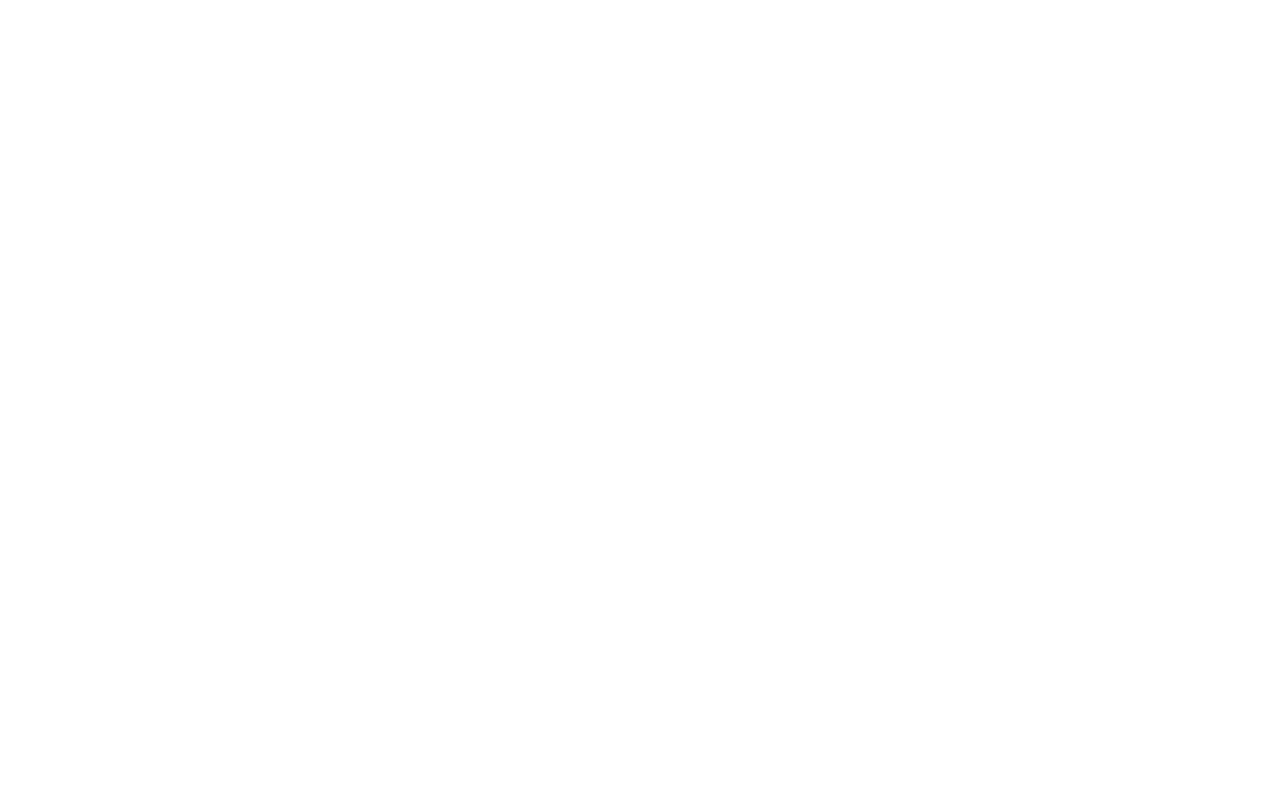
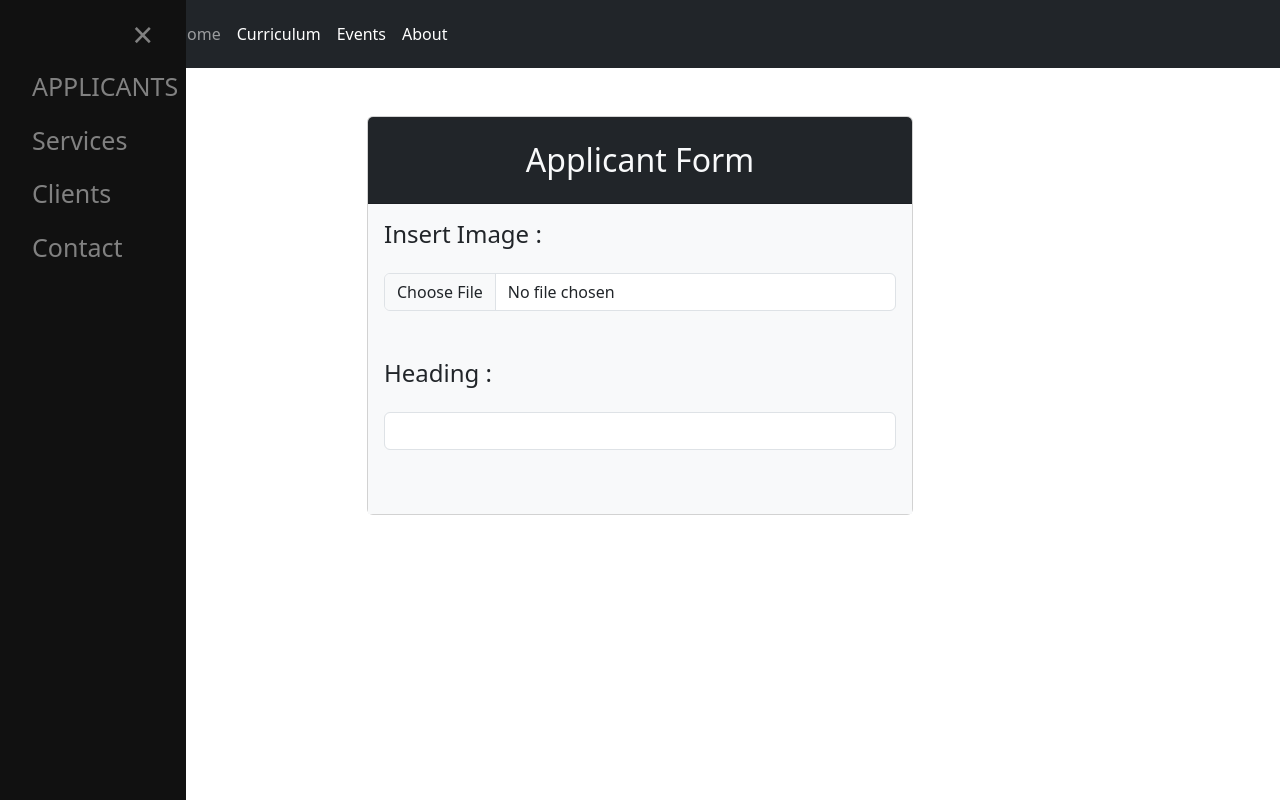
Before and after one commit to Tahapithewan/aerozef, a React (Create React App) app: page /applicants in a window 1280 px wide. Before the commit this address had no page. Built offline with nearby package versions, Linux system fonts and the light colour scheme.

Commit message:
SideBar updated

```diff
--- a/package.json
+++ b/package.json
@@ -6,11 +6,13 @@
     "@testing-library/jest-dom": "^5.16.5",
     "@testing-library/react": "^13.4.0",
     "@testing-library/user-event": "^13.5.0",
+    "formik": "^2.4.1",
     "react": "^18.2.0",
     "react-dom": "^18.2.0",
     "react-router-dom": "^6.11.2",
     "react-scripts": "5.0.1",
-    "web-vitals": "^2.1.4"
+    "web-vitals": "^2.1.4",
+    "yup": "^1.2.0"
   },
   "scripts": {
     "start": "react-scripts start",
--- /dev/null
+++ b/src/modules/user/components/pages/Applicants/Applicants.jsx
@@ -0,0 +1,47 @@
+import React from 'react'
+import { useFormik } from 'formik'
+import Navbar from '../../shared/Navbar/Navbar'
+const Applicants = () => {
+    let FormValues = {
+        image : "",
+        heading : "",
+        description : "" ,
+    }
+    let {handleSubmit , handleChange ,touched ,errors} = useFormik({
+        initialValues : FormValues,
+        onSubmit : (data)=>{
+            console.log(data)
+        }
+    })
+  return (
+    <>
+    <Navbar />
+    <div className="container my-5">
+        <form onSubmit={handleSubmit}>
+        <div className="row">
+            <div className="col-md-6 offset-md-3">
+                <div className="card">
+                    <div className="card-header bg-dark">
+                        <h2 className='text-light text-center my-3'>Applicant Form</h2>
+                    </div>
+                    <div className="card-body bg-light">
+                        <div className="form-group">
+                            <label htmlFor="IM" className='mb-3'><h4>Insert Image :</h4></label>
+                            <input type="file" name="image" id="IM" className='form-control' />
+                        </div>
+                        <div className="form-group my-5">
+                            <label htmlFor="HE" className='mb-3'><h4>Heading :</h4></label>
+                            <input type="text" name="heading" id="HE" className='form-control' />
+                        </div>
+                    </div>
+                </div>
+
+            </div>
+        </div>
+        </form>
+    </div>
+    </>
+  )
+}
+
+export default Applicants
--- a/src/modules/user/components/shared/Navbar/Nav.css
+++ b/src/modules/user/components/shared/Navbar/Nav.css
@@ -39,3 +39,54 @@
 
     background: #FFFFFF;
 }
+/* The sidepanel menu */
+.sidepanel {
+    height: 100%; /* Specify a height */
+    width: 200 !important; /* 0 width - change this with JavaScript */
+    position: fixed; /* Stay in place */
+    z-index: 1; /* Stay on top */
+    top: 0;
+    left: 0;
+    background-color: #111; /* Black*/
+    overflow-x: hidden; /* Disable horizontal scroll */
+    padding-top: 60px; /* Place content 60px from the top */
+    transition: 0.5s; /* 0.5 second transition effect to slide in the sidepanel */
+  }
+
+  /* The sidepanel links */
+  .sidepanel a {
+    padding: 8px 8px 8px 32px;
+    text-decoration: none;
+    font-size: 25px;
+    color: #818181;
+    display: block;
+    transition: 0.3s;
+  }
+
+  /* When you mouse over the navigation links, change their color */
+  .sidepanel a:hover {
+    color: #f1f1f1;
+  }
+
+  /* Position and style the close button (top right corner) */
+  .sidepanel .closebtn {
+    position: absolute;
+    top: 0;
+    right: 25px;
+    font-size: 36px;
+    margin-left: 50px;
+  }
+
+  /* Style the button that is used to open the sidepanel */
+  .openbtn {
+    font-size: 20px;
+    cursor: pointer;
+    background-color: #111;
+    color: white;
+    padding: 10px 15px;
+    border: none;
+  }
+
+  .openbtn:hover {
+    background-color: #444;
+  }
--- a/src/modules/user/components/shared/Navbar/Navbar.jsx
+++ b/src/modules/user/components/shared/Navbar/Navbar.jsx
@@ -1,18 +1,30 @@
 import React from 'react'
-// import Nav from "../Navbar/Nav.css"
+import Nav from "../Navbar/Nav.css"
 import { NavLink } from 'react-router-dom'
 const Navbar = () => {
+
+    /* Set the width of the sidebar to 250px (show it) */
+    const openNav = ()=> {
+    document.getElementById("mySidepanel").style.width = "250px";
+    }
+
+    /* Set the width of the sidebar to 0 (hide it) */
+    const closeNav = ()=> {
+    document.getElementById("mySidepanel").style.width = "0";
+    }
   return (
     <>
     <div className="navbar navbar-expand-md navbar-dark bg-dark">
-        <NavLink className="navbar-brand" to="">User</NavLink>
+    <button className="openbtn bg-dark" onClick={openNav}>&#9776; </button>
+        <NavLink className="navbar-brand" to="/"> <h3 style={{float : 'left'}}>42</h3></NavLink>
+        <NavLink className="navbar-brand" to="/"><span style={{}}>Berlin</span></NavLink>
         <button className="navbar-toggler" data-toggle="collapse" data-target="#NavId" >
             <span className="navbar-toggler-icon"></span>
         </button>
         <div className="collapse navbar-collapse" id="NavId">
             <ul className="navbar-nav">
                 <li className="nav-item">
-                    <NavLink className="nav-link" to="">Home</NavLink>
+                    <NavLink className="nav-link" to="/">Home</NavLink>
                 </li>
                 <li className="nav-item">
                     <NavLink className="nav-link" to="#">Curriculum</NavLink>
@@ -32,8 +44,20 @@
             <div className="two">2</div>
         </div>
     </div> */}
+
+    {/* sidebar */}
+    <div id="mySidepanel" className="sidepanel">
+        <a href="javascript:void(0)" className="closebtn" onClick={closeNav}>&times;</a>
+        <NavLink to="applicants">APPLICANTS</NavLink>
+        <a href="#">Services</a>
+        <a href="#">Clients</a>
+        <a href="#">Contact</a>
+    </div>
     </>
   )
 }
 
+
+
+
 export default Navbar
--- a/src/routes/AllRoutes.jsx
+++ b/src/routes/AllRoutes.jsx
@@ -1,11 +1,13 @@
 import React from 'react'
 import {Route , Routes} from 'react-router-dom';
 import Home from '../modules/user/components/pages/Home/Home';
+import Applicants from '../modules/user/components/pages/Applicants/Applicants';
 
 const AllRoutes = () => {
   return (
     <Routes>
         <Route path='' element={<Home/>}/>
+        <Route path="applicants" element={<Applicants/>} />
     </Routes>
   )
 }
```
Also changed, not shown: 1 other file (tests, documents, lock files or other folders).
